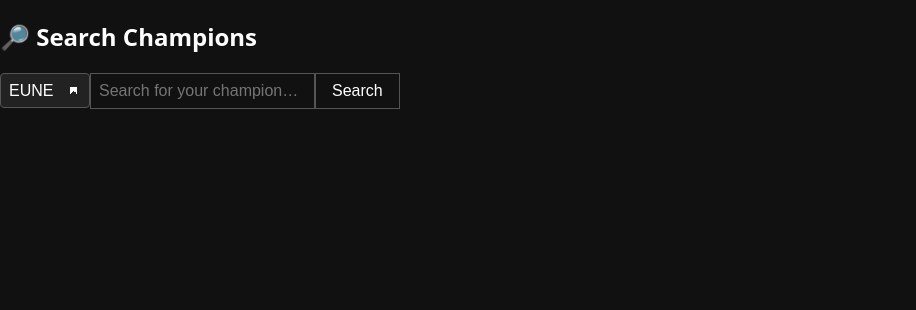
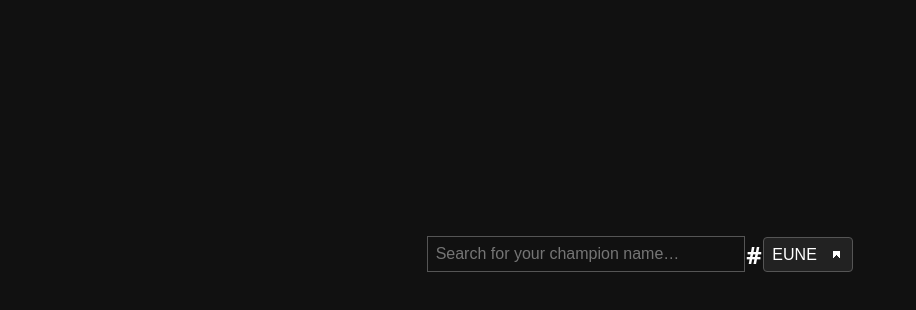
Before and after one commit to mongoose84/lol, a Vue app: page / in a window 1280 px wide. Shown: the top 310 px of the page, without its empty margins (0-916 px from the left). Built offline with nearby package versions, Linux system fonts and the light colour scheme.

Commit message:
UI has been aligned in the center

```diff
--- a/src/views/ChampionStats.vue
+++ b/src/views/ChampionStats.vue
@@ -1,6 +1,6 @@
 <template>
   <section class="championstats">
-    <h2>Results for {{ region }}#{{ champion }}</h2>
+    <h2>Results for {{ champion }}#{{ region }}</h2>
 
     <!-- Placeholder – replace with API call or filtered data -->
     <p>Here you could render search results, call an API, etc.</p>
@@ -17,7 +17,6 @@ defineProps({
   },
   region: {
     type: String,
-    default: 'EUNE',
   },
 })
 </script>
--- a/src/views/Search.vue
+++ b/src/views/Search.vue
@@ -1,8 +1,19 @@
 <template>
-  <section class="search">
-     <h1>🔎 Search Champions</h1>
+  <section class="search" >
 
-    <form @submit.prevent="goToChampionView">
+
+    <form @submit.prevent="goToChampionView" class="search-form">
+
+      <!-- Text input ---------------------------------------------------- -->
+      <input
+        v-model="query"
+        type="text"
+        placeholder="Search for your champion name…"
+        required
+        class="search-input"
+      />
+
+      <h1>#</h1>
 
       <!-- ▼ Dropdown ---------------------------------------------------- -->
       <select v-model="selectedRegion" class="region-select select-dark">
@@ -13,15 +24,9 @@
         </option>
       </select>
 
-      <!-- Text input ---------------------------------------------------- -->
-      <input
-        v-model="query"
-        type="text"
-        placeholder="Search for your champion…"
-        required
-        class="search-input"
-      />
-      <button type="submit" class="search-btn">Search</button>
+
+
+
     </form>
   </section>
 </template>
@@ -67,6 +72,16 @@ function goToChampionView() {
 </script>
 
 <style scoped>
+.search {
+  display: flex;
+  flex-direction: column;
+  align-items: center;
+  justify-content: center;
+  min-height: 100vh; /* Full viewport height */
+  margin-top: -12%; /* Move up by 50px */
+}
+
+
 .search-page {
   max-width: 600px;
   margin: 4rem auto;
@@ -75,9 +90,10 @@ function goToChampionView() {
 
 .search-form {
   display: flex;
-  gap: 0.5rem;
+  gap: 0.1rem;
+  margin-top: 1rem;
+  align-items: center;
   justify-content: center;
-  align-items: stretch;
 }
 
 /* Dropdown */
@@ -91,13 +107,9 @@ function goToChampionView() {
 .search-input {
   flex: 1;
   min-width: 0;
+  width: 300px;
   padding: 0.5rem;
   font-size: 1rem;
 }
 
-/* Button */
-.search-btn {
-  padding: 0.5rem 1rem;
-  font-size: 1rem;
-}
 </style>
```
